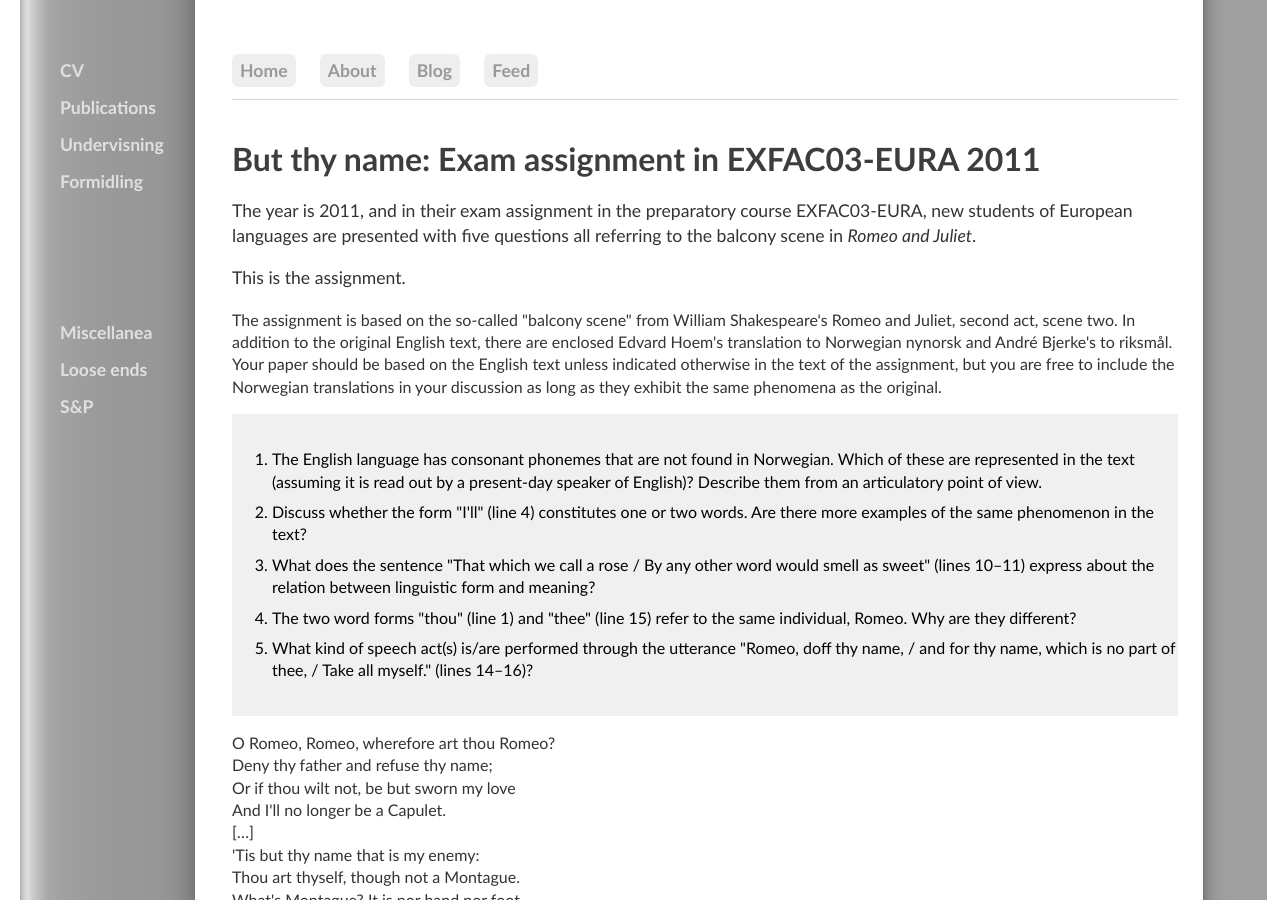
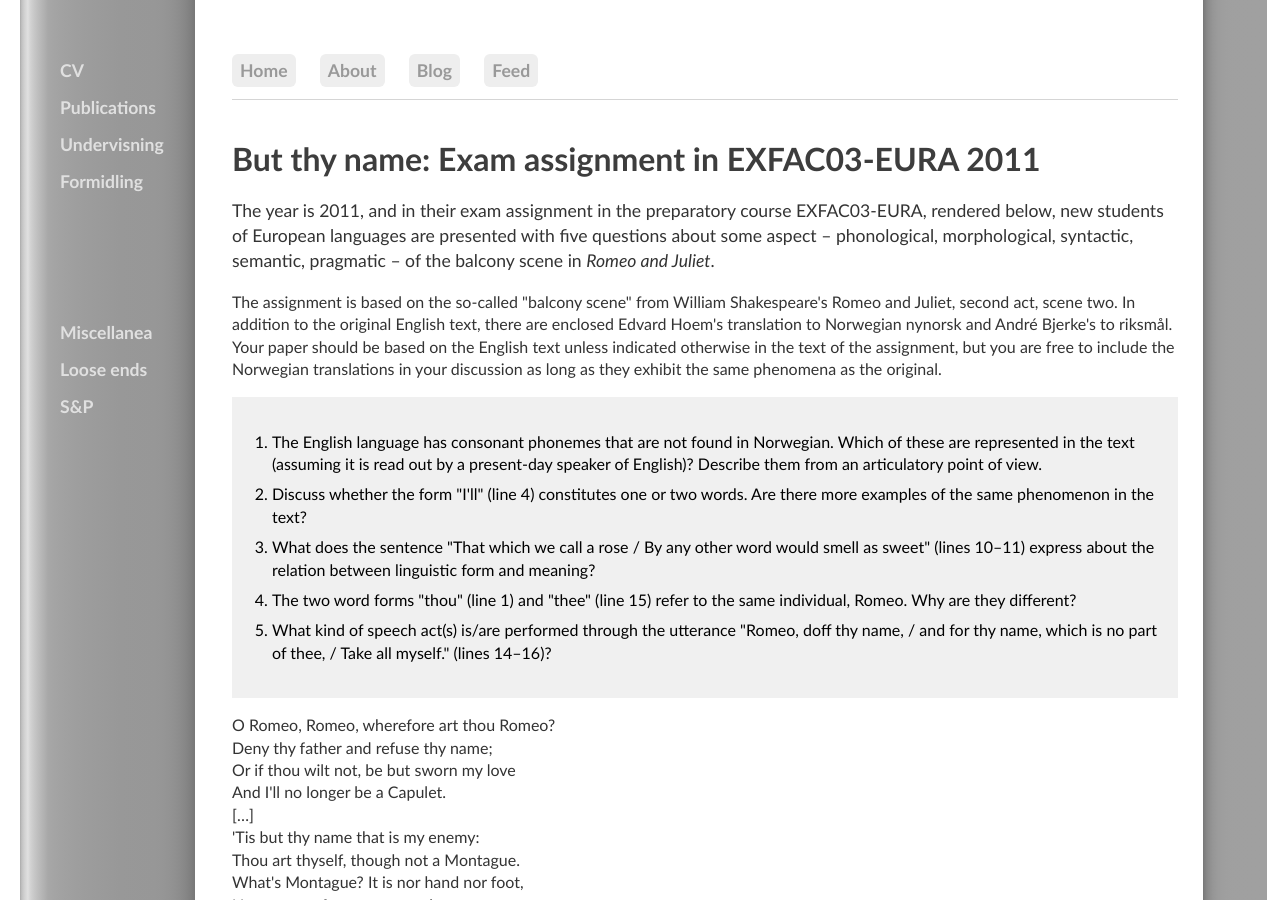
Before and after one commit to kjelljs/kjelljs.github.io, a Jekyll site: the page built from courses/juliet.html, in a window 1280 px wide and 900 px high. Built offline with Jekyll 4.4.1, drawn with Linux system fonts in a browser that asks for light colours.

Commit message:
Update juliet.html

```diff
--- a/courses/juliet.html
+++ b/courses/juliet.html
@@ -14,9 +14,9 @@ figure {
 }
 </style>
 <div class="ingress">
-  <p>The year is 2011, and in their exam assignment in the preparatory course EXFAC03-EURA, new students of European languages are presented with five questions all referring to the balcony scene in <i>Romeo and Juliet</i>.</p><p>This is the assignment.</p></div>
+  <p>The year is 2011, and in their exam assignment in the preparatory course EXFAC03-EURA, rendered below, new students of European languages are presented with five questions about some aspect – phonological, morphological, syntactic, semantic, pragmatic – of the balcony scene in <i>Romeo and Juliet</i>.</p></div>
 <p>The assignment is based on the so-called "balcony scene" from William Shakespeare's Romeo and Juliet, second act, scene two. In addition to the original English text, there are enclosed Edvard Hoem's translation to Norwegian nynorsk and André Bjerke's to riksmål. Your paper should be based on the English text unless indicated otherwise in the text of the assignment, but you are free to include the Norwegian translations in your discussion as long as they exhibit the same phenomena as the original.</p>
-<div style="background-color:#f0f0f0;"></br><ol>
+<div style="background-color:#f0f0f0;"></br><ol style="margin-right:5px;">
 <li>The English language has consonant phonemes that are not found in Norwegian. Which of these are represented in the text (assuming it is read out by a present-day speaker of English)? Describe them from an articulatory point of view.</li>
 <li>
 Discuss whether the form "I'll" (line 4) constitutes one or two words. Are there more examples of the same phenomenon in the text?</li>
```
